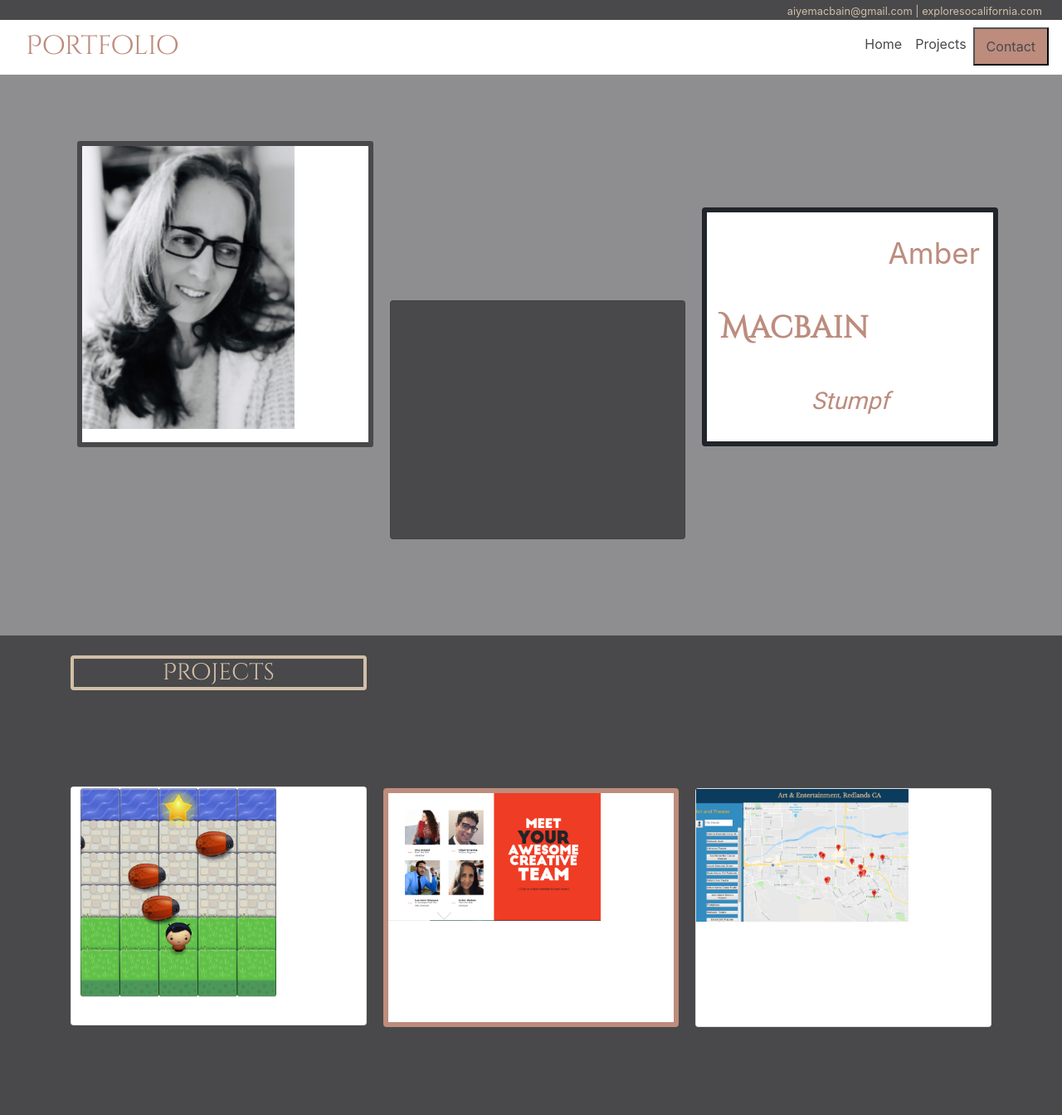
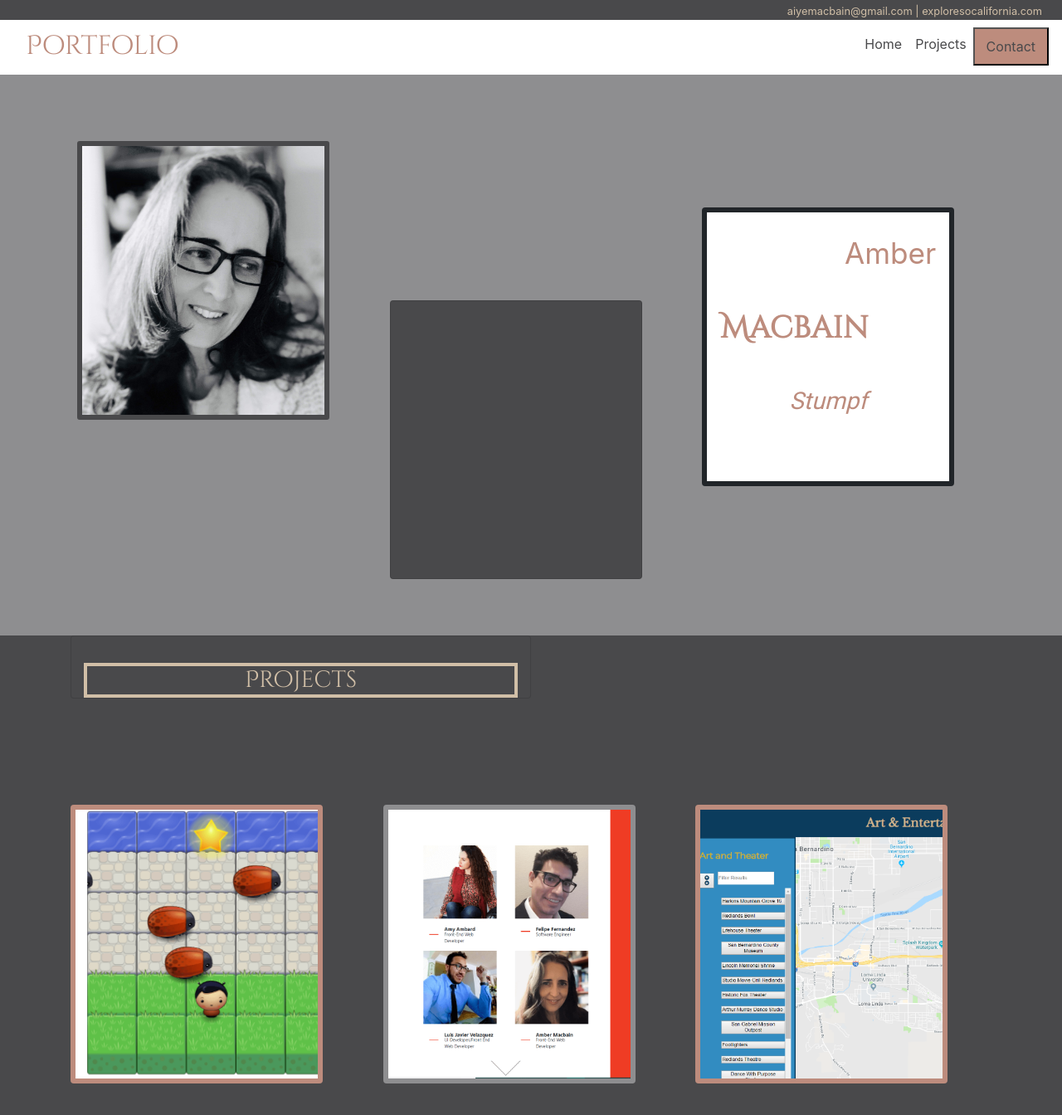
Before and after one commit to amacbain1/portfolio2019, a React (Create React App) app: page / in a window 1280 px wide. Shown: the top 1344 px of the page at 83% size. Built offline with nearby package versions, Linux system fonts and the light colour scheme.

Commit message:
Moved images out of JS and made background in scss

```diff
--- a/src/App.scss
+++ b/src/App.scss
@@ -14,8 +14,10 @@ $onyx: #49494b;
   }
 
   .card-main {
-    min-width: 16rem;
-    min-height: 18rem;
+    width: 19em;
+    height: 21em;
+    object-fit: contain;
+    overflow: hidden;
   }
 
 }
--- a/src/components/home.js
+++ b/src/components/home.js
@@ -1,6 +1,6 @@
 import React, { Component } from 'react';
 import './home.scss';
-import profile_pic from './../../src/images/Profile-pic-B_W.JPG'
+
 
 class Home extends Component {
 
@@ -13,15 +13,13 @@ class Home extends Component {
 
 
           <div className='card mx-2 card-img card-main'>
-            <figure>
-              <img src={ profile_pic } alt='Profile image'/>
-            </figure>
+
           </div>
 
-          <div className='card mx-2 card-skills'>
+          <div className='card mx-2 card-skills card-main'>
           </div>
 
-          <div className='card mx-2 card-name'>
+          <div className='card mx-2 card-name card-main'>
             <div className='card-body px-3 py-1'>
               <h1 className='name'>
                 <p className='first'>Amber</p><br />
--- a/src/components/home.scss
+++ b/src/components/home.scss
@@ -43,11 +43,14 @@
   }
 
   .card-img {
+    background-image: url(./../../src/images/Profile-pic-B_W.JPG);
     border: solid 6px $onyx;
+    background-size: cover;
     margin-top: 5rem;
 
+
     img {
-      width: 16rem;
+      width: 100%;
     }
   }
 
--- a/src/components/projects.js
+++ b/src/components/projects.js
@@ -1,8 +1,7 @@
 import React, { Component } from 'react';
 import './projects.scss';
-import ladybug from './../../src/images/ladybug_game.png';
-import neighborhood_map from './../../src/images/neighborhood_map.png';
-import team_page from './../../src/images/team_screenshot.png';
+
+
 
 
 
@@ -14,34 +13,32 @@ class Projects extends Component {
 
 
         <div className='container'>
-            <div className='card-columns'>
-              <div className='card projects-title mt-4'>
+
+            <div className='card col-lg-6 project'>
+              <div className='projects-title justify-content'>
                 <h3 className='mb-0 text-center align-bottom'>Projects</h3>
               </div>
+            </div>
 
-              <div className='card project-1'>
-                <figure className='card-img'>
-                  <img src={ ladybug } alt='Ladybug game image'/>
-                </figure>
+            <div className='card-columns'>
+              <div className='card card-main project-1'>
+
               </div>
 
-              <div className='card project-2'>
-                <figure className='card-img'>
-                  <img src={ team_page } alt='Ledkyb team image'/>
-                </figure>
+              <div className='card card-main project-2'>
+
               </div>
 
-              <div className='card project-3'>
-                <figure className='card-img'>
-                  <img src={ neighborhood_map } alt='Neighborhood map project image'/>
-                </figure>
+              <div className='card card-main project-3'>
+
               </div>
+            </div>
+
+
           </div>
 
         </div>
 
-
-      </div>
     )
 
 
--- a/src/components/projects.scss
+++ b/src/components/projects.scss
@@ -5,12 +5,12 @@
   background-color: $onyx;
   display: block;
 
-  img{
-    width: 16rem;
-  }
+
+  .project {
+    background-color: $onyx;
 
     .projects-title{
-    background-color: $onyx;
+        margin-top: 2rem;
       border: solid 4px $softgold;
       h3{
         font-family: $cinzel;
@@ -18,24 +18,30 @@
       }
     }
 
+  }
+
+
+  .card-columns{
+    margin-top: 8rem;
+
     .project-1 {
-    min-width: 16rem;
-    height: 18rem;
-    margin-top: 6.5rem;
+      background-image: url(./../../src/images/ladybug_game.png);
+      border: solid 6px $rosegold;
+      background-size: cover;
 
     }
 
     .project-2 {
-    min-width: 16rem;
-    height: 18rem;
-    margin-top: 11.5rem;
-    border: solid 6px $rosegold;
+      background-image: url(./../../src/images/team_screenshot.png);
+      border: solid 6px $silver;
+      background-size: cover;
     }
 
     .project-3 {
-    min-width: 16rem;
-    height: 18rem;
-    margin-top: 11.5rem;
+      background-image: url(./../../src/images/neighborhood_map.png);
+      border: solid 6px $rosegold;
+      background-size: cover;
+      }
   }
 
 }
```
Lines whose indentation alone changed are shown as unchanged.
